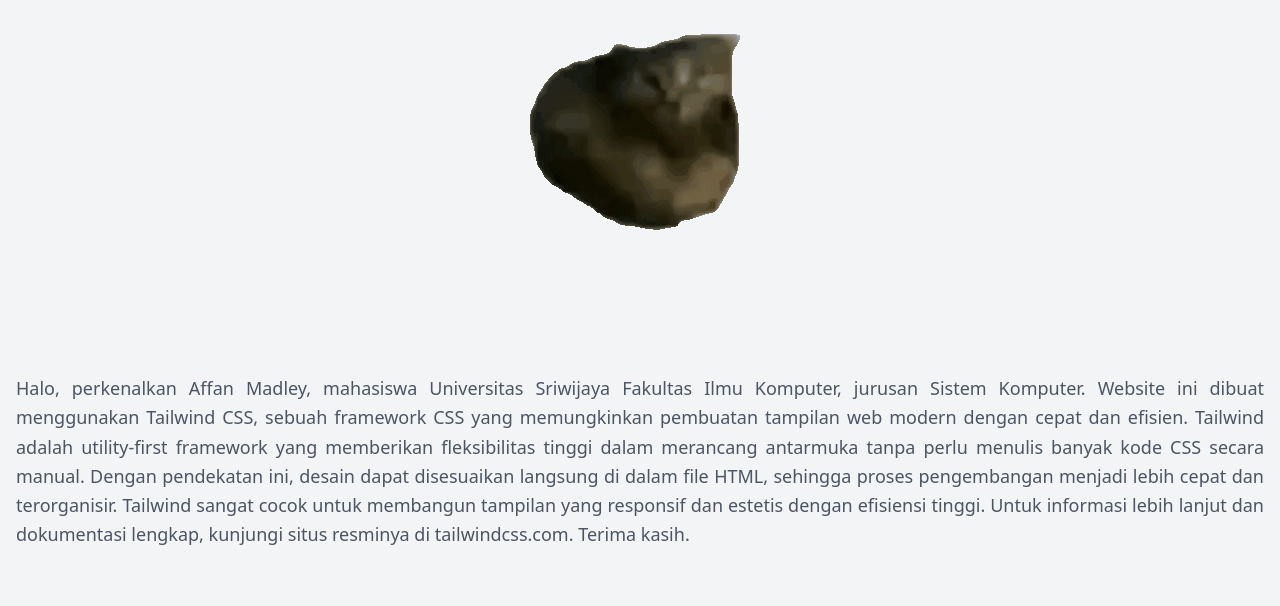
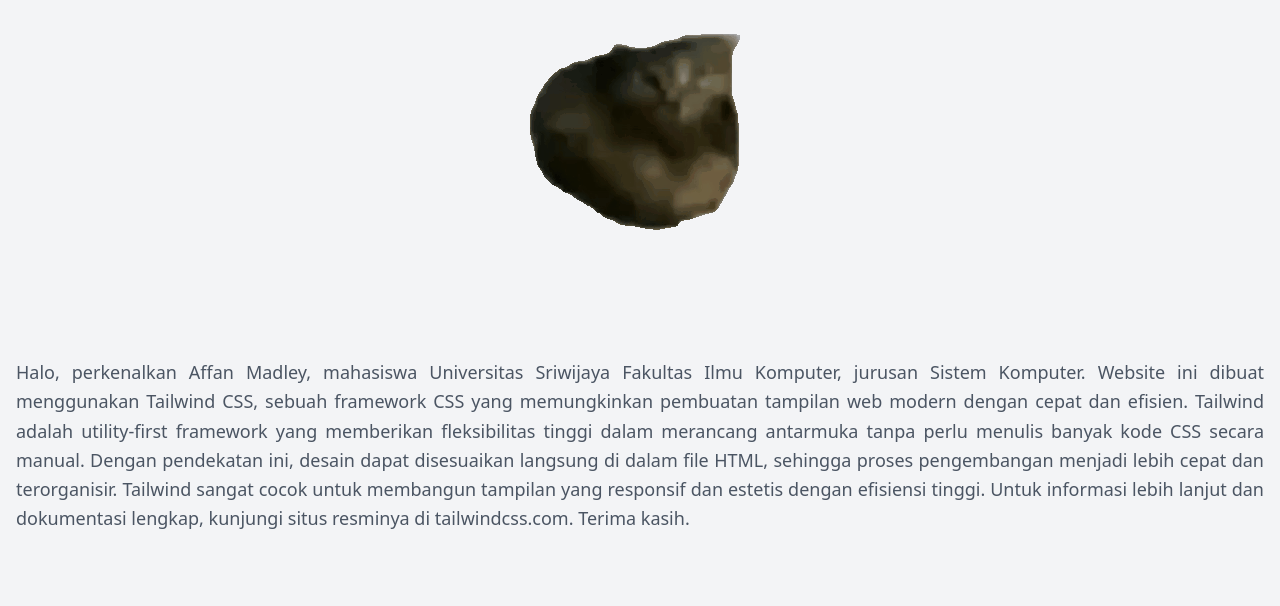
Before and after one commit to affanann/tailwind, a plain HTML site: page index.html in a window 1280 px wide. Shown: the part 194-800 px from the top of the page. Drawn offline with nearby package versions, Linux system fonts and the light colour scheme.

Commit message:
Update index.html

```diff
--- a/index.html
+++ b/index.html
@@ -1,5 +1,5 @@
 <!DOCTYPE html>
-<html lang="id">
+<html lang="id=">
   <head>
     <meta charset="UTF-8" />
     <meta name="viewport" content="width=device-width, initial-scale=1.0" />
@@ -20,7 +20,7 @@
       </nav>
     </header>
 
-    <!-- Konten Utama -->
+    <!-- Isi -->
     <main class="container mx-auto pt-32 pb-12 flex-grow px-4">
       <section id="home" class="mb-12">
         <h2 class="text-4xl font-bold mb-6 text-center">
@@ -31,7 +31,7 @@
             <img src="cat.gif" alt="cat">
         </div>
 
-        <p class="text-gray-600 text-lg leading-relaxed text-justify mt-4">
+        <p class="text-gray-600 text-lg leading-relaxed text-justify">
           Halo, perkenalkan Affan Madley, mahasiswa Universitas Sriwijaya
           Fakultas Ilmu Komputer, jurusan Sistem Komputer. Website ini dibuat
           menggunakan Tailwind CSS, sebuah framework CSS yang memungkinkan
@@ -47,7 +47,7 @@
         </p>
       </section>
     </main>
-    <br /><br /><br />
+    <br/><br/><br/>
 
     <!-- Footer -->
     <footer class="bg-gray-800 text-white text-center p-4 mt-auto">
```
